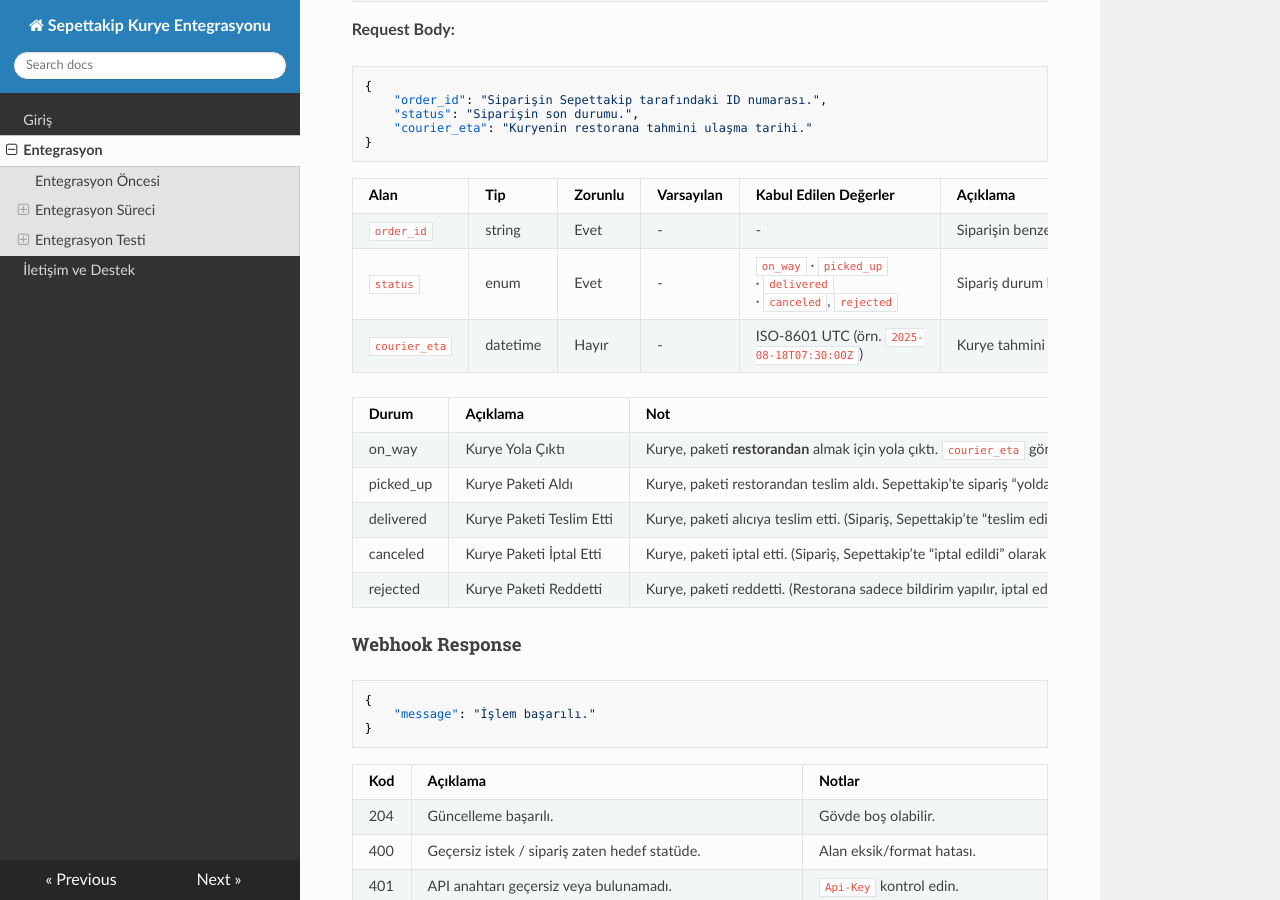
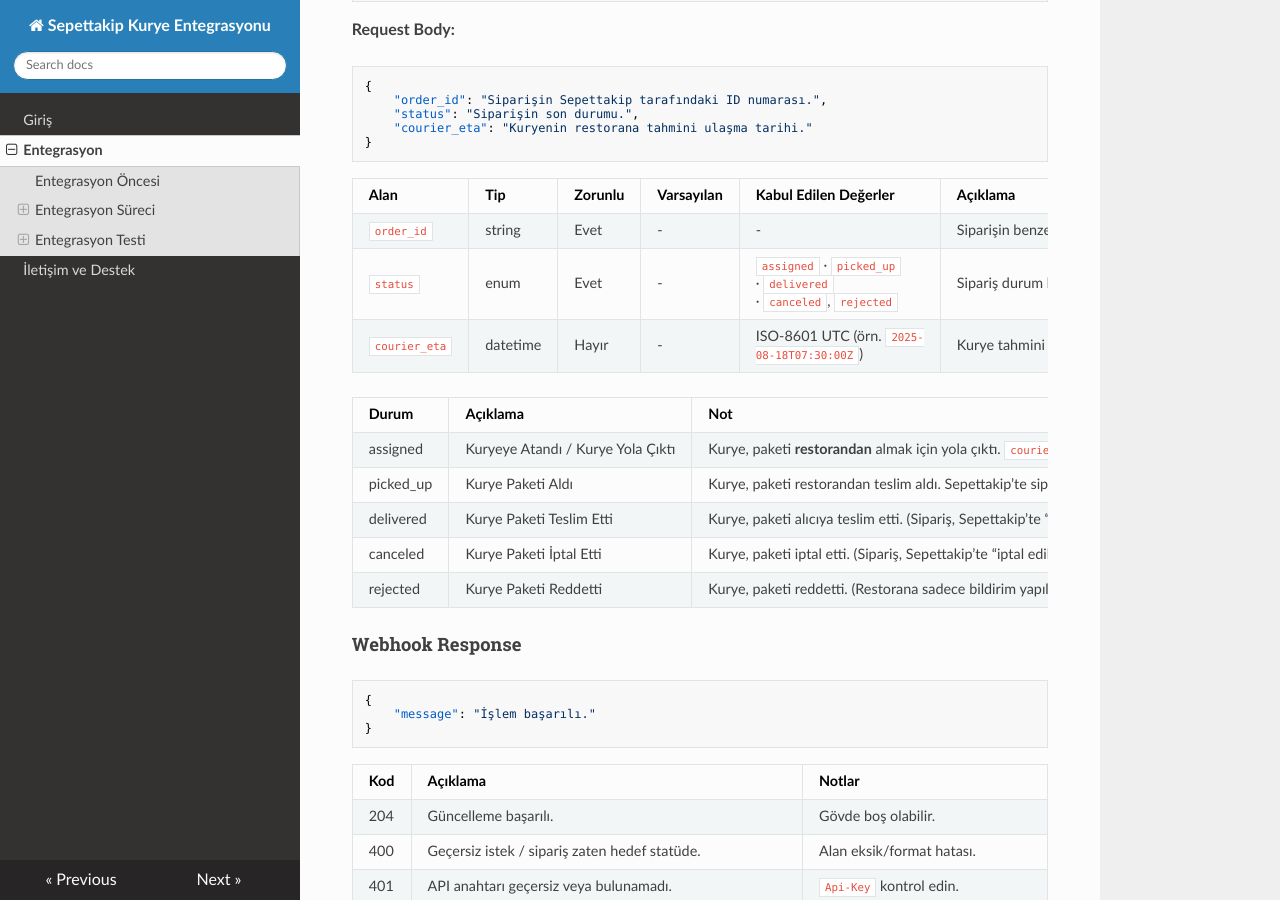
Before and after one commit to sepettakip/courier-docs, an MkDocs documentation site: the page built from docs/integration.md, in a window 1280 px wide and 900 px high, scrolled down 5149 px. Built offline with MkDocs 1.6.1, drawn with Linux system fonts in a browser that asks for light colours; nearby versions of some CDN libraries; a script that is not in the unit is left out.

Commit message:
Sipariş durum bilgileri güncellendi: 'assigned' durumu eklendi ve açıklamalar netleştirildi.

````diff
--- a/docs/integration.md
+++ b/docs/integration.md
@@ -235,19 +235,19 @@
 }
 ```
 
-| Alan          | Tip      | Zorunlu | Varsayılan | Kabul Edilen Değerler                                         | Açıklama                     |
-| ------------- | -------- | ------- | ---------- | ------------------------------------------------------------- | ---------------------------- |
-| `order_id`    | string   | Evet    | -          | -                                                             | Siparişin benzersiz kimliği. |
-| `status`      | enum     | Evet    | -          | `on_way` · `picked_up` · `delivered` · `canceled`, `rejected` | Sipariş durum bilgisi.       |
-| `courier_eta` | datetime | Hayır   | -          | ISO-8601 UTC (örn. `2025-08-18T07:30:00Z`)                    | Kurye tahmini varış zamanı . |
+| Alan          | Tip      | Zorunlu | Varsayılan | Kabul Edilen Değerler                                           | Açıklama                     |
+| ------------- | -------- | ------- | ---------- | --------------------------------------------------------------- | ---------------------------- |
+| `order_id`    | string   | Evet    | -          | -                                                               | Siparişin benzersiz kimliği. |
+| `status`      | enum     | Evet    | -          | `assigned` · `picked_up` · `delivered` · `canceled`, `rejected` | Sipariş durum bilgisi.       |
+| `courier_eta` | datetime | Hayır   | -          | ISO-8601 UTC (örn. `2025-08-18T07:30:00Z`)                      | Kurye tahmini varış zamanı . |
 
-| Durum     | Açıklama                 | Not                                                                                            |
-| --------- | ------------------------ | ---------------------------------------------------------------------------------------------- |
-| on_way    | Kurye Yola Çıktı         | Kurye, paketi **restorandan** almak için yola çıktı. `courier_eta` gönderilmeli.               |
-| picked_up | Kurye Paketi Aldı        | Kurye, paketi restorandan teslim aldı. Sepettakip’te sipariş “yolda” görünür.                  |
-| delivered | Kurye Paketi Teslim Etti | Kurye, paketi alıcıya teslim etti. (Sipariş, Sepettakip'te "teslim edildi" olarak güncellenir.)|
-| canceled  | Kurye Paketi İptal Etti  | Kurye, paketi iptal etti. (Sipariş, Sepettakip'te "iptal edildi" olarak güncellenir)           |
-| rejected  | Kurye Paketi Reddetti    | Kurye, paketi reddetti. (Restorana sadece bildirim yapılır, iptal edilmez.)                    |
+| Durum     | Açıklama                 | Not                                                                                                 |
+| --------- | ------------------------ | --------------------------------------------------------------------------------------------------- |
+| assigned  | Kuryeye Atandı / Kurye Yola Çıktı         | Kurye, paketi **restorandan** almak için yola çıktı. `courier_eta` gönderilmeli.   |
+| picked_up | Kurye Paketi Aldı        | Kurye, paketi restorandan teslim aldı. Sepettakip’te sipariş “yolda” görünür.                       |
+| delivered | Kurye Paketi Teslim Etti | Kurye, paketi alıcıya teslim etti. (Sipariş, Sepettakip'te "teslim edildi" olarak güncellenir.)     |
+| canceled  | Kurye Paketi İptal Etti  | Kurye, paketi iptal etti. (Sipariş, Sepettakip'te "iptal edildi" olarak güncellenir)                |
+| rejected  | Kurye Paketi Reddetti    | Kurye, paketi reddetti. (Restorana sadece bildirim yapılır, iptal edilmez.)                         |
 
 #### **Webhook Response**
 
````
